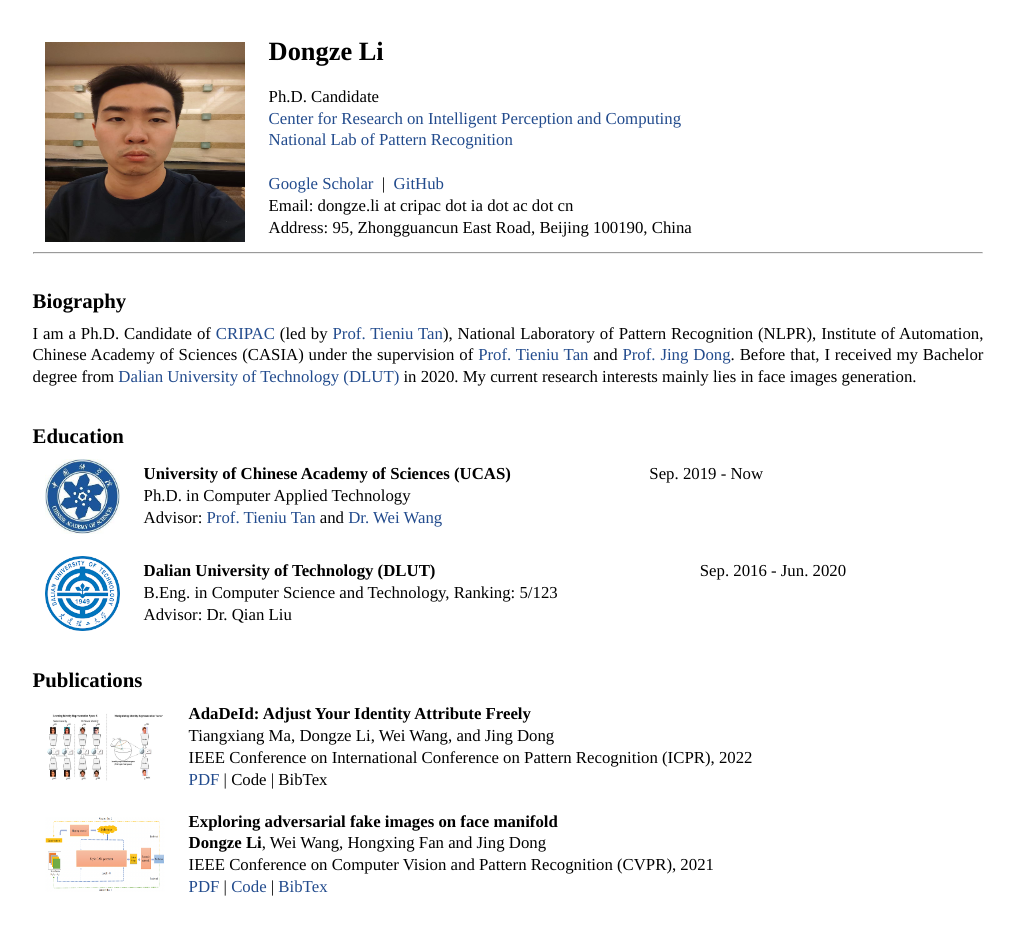
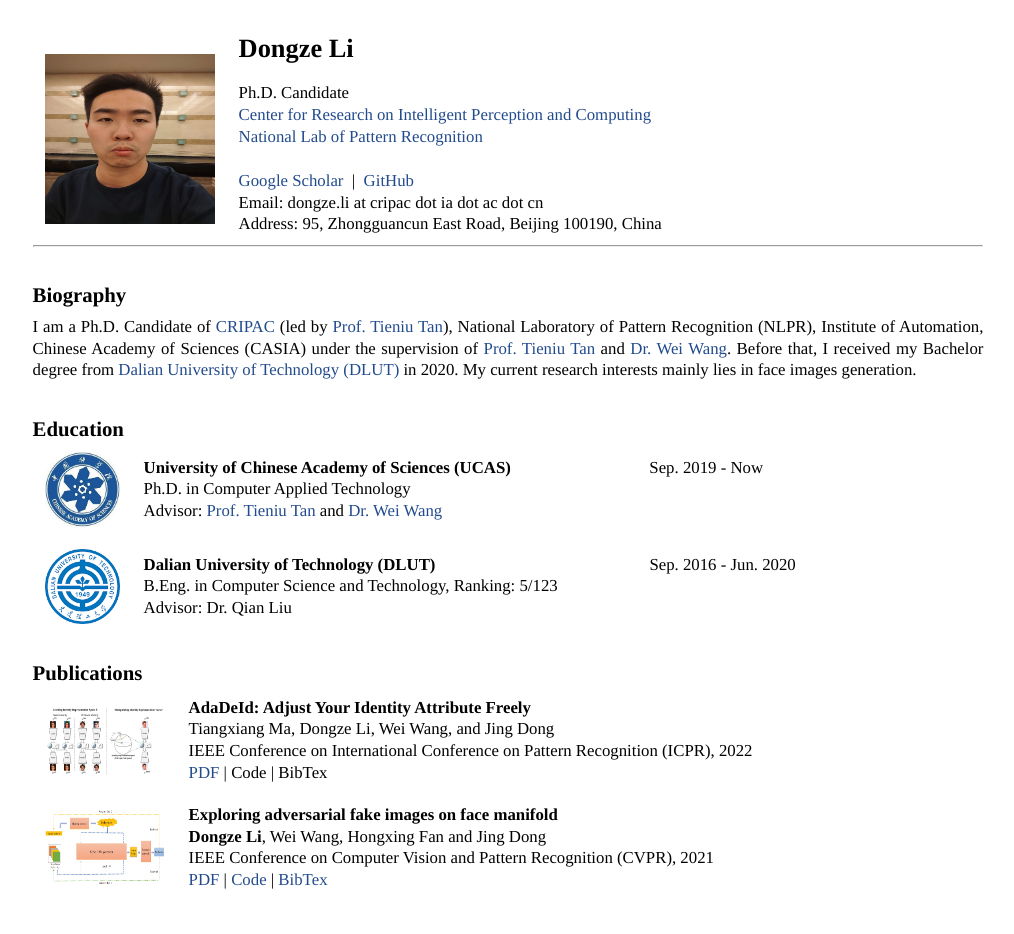
Before and after one commit to ldz666666/ldz666666.github.io, a plain HTML site: page index.html in a window 1280 px wide. Shown: the whole page, without its empty margins (132-1146 px from the left). Drawn offline with Linux system fonts and the light colour scheme.

Commit message:
initial commit3

```diff
--- a/index.html
+++ b/index.html
@@ -10,7 +10,7 @@
 <div id="layout-content">
 
 <table class="imgtable"><tr><td>
-<img src="images/lidongze.jpg" alt="alt text" width="200px" height="200px"/> &nbsp;</td>
+<img src="images/lidongze.jpg" alt="alt text" width="170px" height="170px"/> &nbsp;</td>
 <td align="left">
 
 <div id="toptitle">
@@ -33,7 +33,7 @@ Address: 95, Zhongguancun East Road, Beijing 100190, China <br />
 
 <h2>Biography</h2>
 <p>
-I am a Ph.D. Candidate of <a href="http://www.cripac.ia.ac.cn/CN/model/index.htm">CRIPAC</a> (led by <a href="http://cripac.ia.ac.cn/CN/column/item83.shtml">Prof. Tieniu Tan</a>), National Laboratory of Pattern Recognition (NLPR), Institute of Automation, Chinese Academy of Sciences (CASIA) under the supervision of <a href="http://cripac.ia.ac.cn/CN/column/item83.shtml">Prof. Tieniu Tan</a> and <a href="http://cripac.ia.ac.cn/people/jdong/index.html">Prof. Jing Dong</a>. Before that, I received my Bachelor degree from <a href="http://www.dlut.edu.cn/">Dalian University of Technology (DLUT)</a> in 2020. My current research interests mainly lies in face images generation.
+I am a Ph.D. Candidate of <a href="http://www.cripac.ia.ac.cn/CN/model/index.htm">CRIPAC</a> (led by <a href="http://cripac.ia.ac.cn/CN/column/item83.shtml">Prof. Tieniu Tan</a>), National Laboratory of Pattern Recognition (NLPR), Institute of Automation, Chinese Academy of Sciences (CASIA) under the supervision of <a href="http://cripac.ia.ac.cn/CN/column/item83.shtml">Prof. Tieniu Tan</a> and <a href="http://cripac.ia.ac.cn/people/wwang/index.html">Dr. Wei Wang</a>. Before that, I received my Bachelor degree from <a href="http://www.dlut.edu.cn/">Dalian University of Technology (DLUT)</a> in 2020. My current research interests mainly lies in face images generation.
 </p>
 
 
@@ -51,7 +51,7 @@ Advisor: <a href="http://cripac.ia.ac.cn/CN/column/item83.shtml">Prof. Tieniu Ta
 <table class="imgtable"><tr><td>
 <img src="images/dlut.png" alt="alt text" width="75" height="75"/> &nbsp;</td>
 <td align="left">
-<p> <strong>Dalian University of Technology (DLUT)</strong> &nbsp; &nbsp; &nbsp; &nbsp; &nbsp; &nbsp; &nbsp; &nbsp; &nbsp; &nbsp; &nbsp; &nbsp; &nbsp; &nbsp; &nbsp; &nbsp; &nbsp; &nbsp; &nbsp; &nbsp; &nbsp; &nbsp; &nbsp; &nbsp; &nbsp; &nbsp; &nbsp; &nbsp; &nbsp; &nbsp; &nbsp; Sep. 2016 - Jun. 2020 <br />
+<p> <strong>Dalian University of Technology (DLUT)</strong> &nbsp; &nbsp; &nbsp; &nbsp; &nbsp; &nbsp; &nbsp; &nbsp; &nbsp; &nbsp; &nbsp; &nbsp; &nbsp; &nbsp; &nbsp; &nbsp; &nbsp; &nbsp; &nbsp; &nbsp; &nbsp; &nbsp; &nbsp; &nbsp; &nbsp;   Sep. 2016 - Jun. 2020 <br />
 B.Eng. in Computer Science and Technology, Ranking: 5/123 <br />
 Advisor: Dr. Qian Liu <br />
 </p>
```
